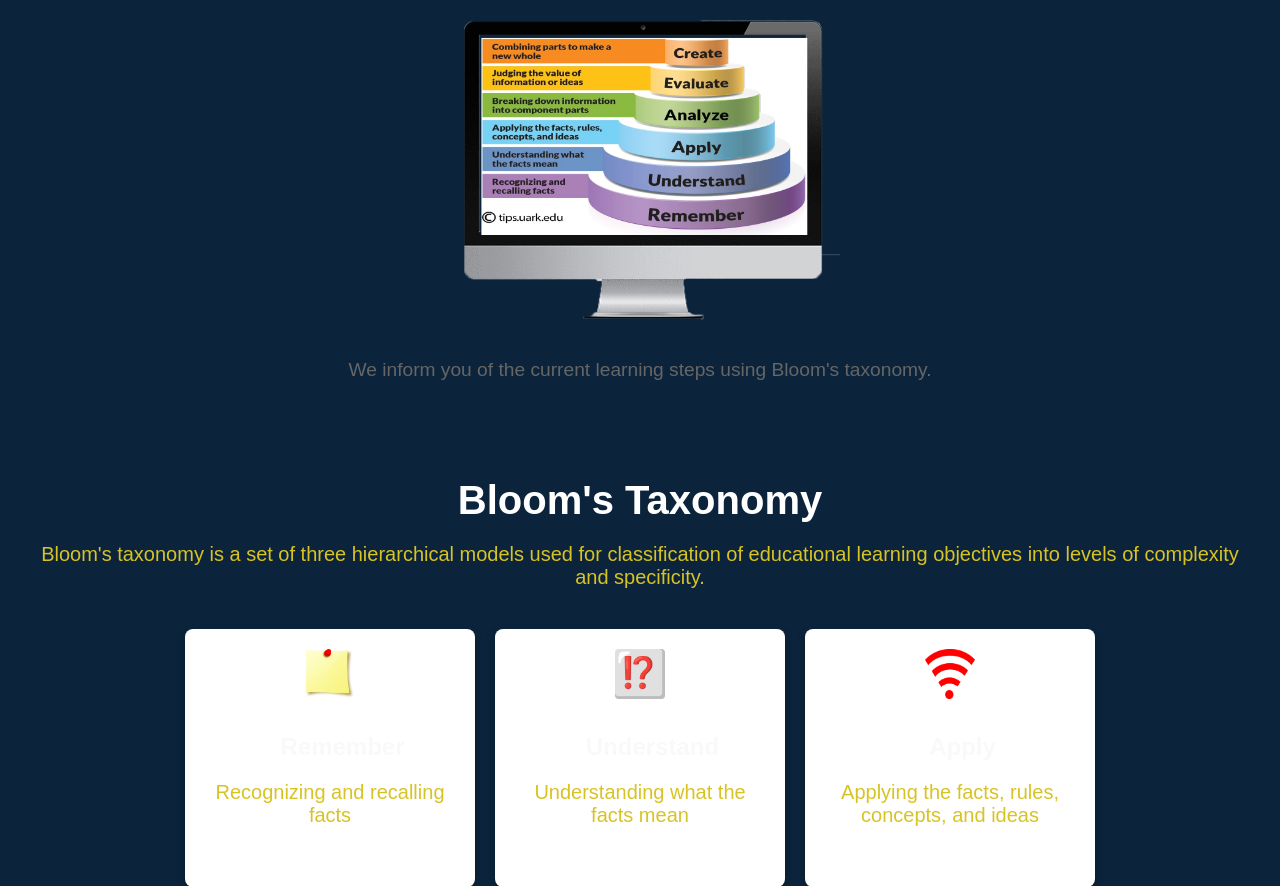
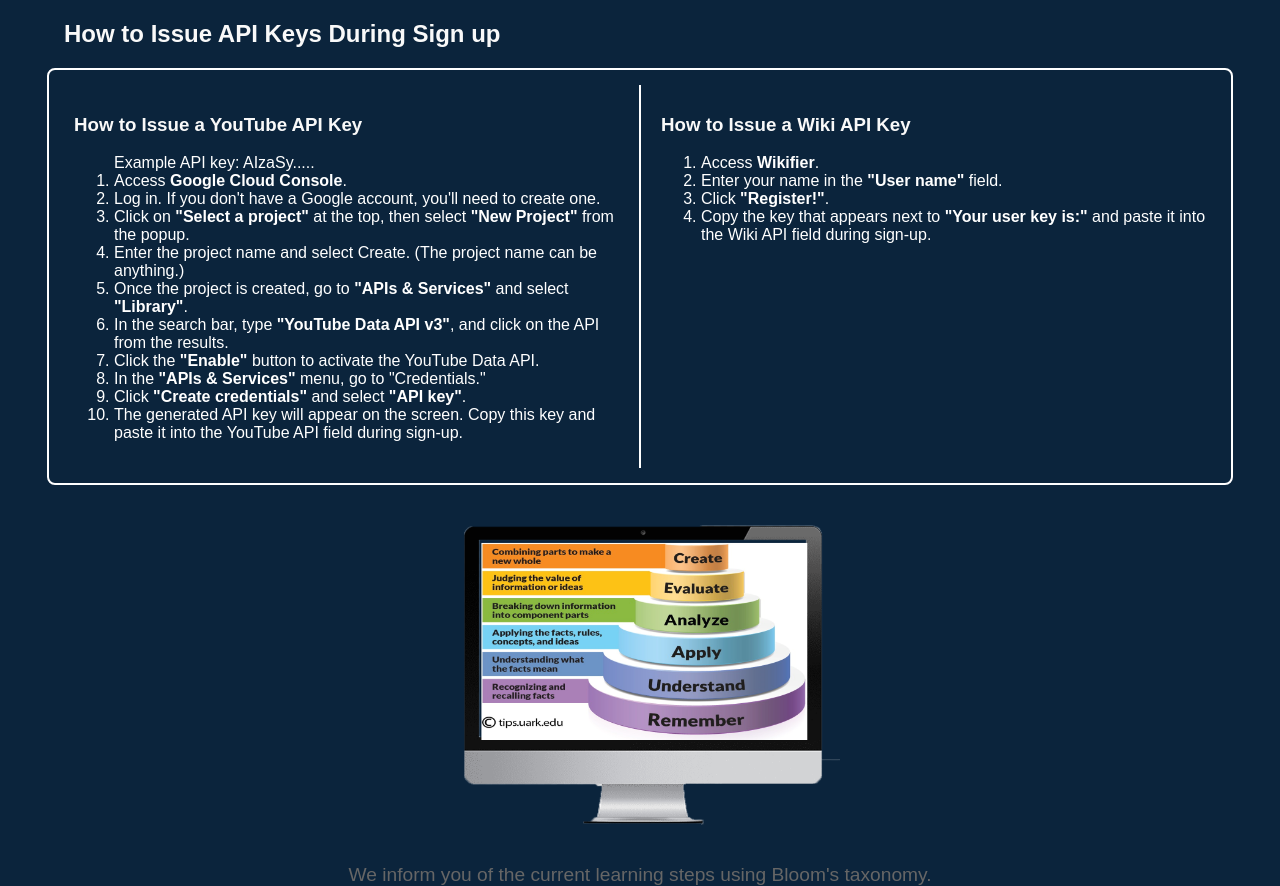
Before and after one commit to marchsnowrabbit/BloomHub, a Django app: page /guide/ in a window 1280 px wide; the page is wider, and only the part inside the window is pictured. Shown: the part 100-986 px from the top of that part. Run offline with Django 4.2, Linux system fonts and the light colour scheme; data that the repository does not hold is empty; some web fonts are replaced.

Commit message:
guide.html 수정

```diff
--- a/Bloom__hub/BloomHub/templates/guide.html
+++ b/Bloom__hub/BloomHub/templates/guide.html
@@ -44,6 +44,39 @@
             <a href="#" id="logout-link" style="display: none;">Logout</a>
         </div>
     </header>
+
+    <h2>How to Issue API Keys During Sign up</h2>
+<div class="api-keys-instructions">
+
+    <div class="api-section youtube-api">
+        <h3>How to Issue a YouTube API Key</h3>
+        <ol>
+            Example API key: AIzaSy.....
+            <li>Access <a href="https://console.cloud.google.com/" target="_blank">Google Cloud Console</a>.</li>
+            <li>Log in. If you don't have a Google account, you'll need to create one.</li>
+            <li>Click on <strong>"Select a project"</strong> at the top, then select <strong>"New Project"</strong> from the popup.</li>
+            <li>Enter the project name and select Create. (The project name can be anything.)</li>
+            <li>Once the project is created, go to <strong>"APIs & Services"</strong> and select <strong>"Library"</strong>.</li>
+            <li>In the search bar, type <strong>"YouTube Data API v3"</strong>, and click on the API from the results.</li>
+            <li>Click the <strong>"Enable"</strong> button to activate the YouTube Data API.</li>
+            <li>In the <strong>"APIs & Services"</strong> menu, go to "Credentials."</li>
+            <li>Click <strong>"Create credentials"</strong> and select <strong>"API key"</strong>.</li>
+            <li>The generated API key will appear on the screen. Copy this key and paste it into the YouTube API field during sign-up.</li>
+        </ol>
+    </div>
+
+    <div class="divider"></div>
+
+    <div class="api-section wiki-api">
+        <h3>How to Issue a Wiki API Key</h3>
+        <ol>
+            <li>Access <a href="https://www.wikifier.org/register.html" target="_blank">Wikifier</a>.</li>
+            <li>Enter your name in the <strong>"User name"</strong> field.</li>
+            <li>Click <strong>"Register!"</strong>.</li>
+            <li>Copy the key that appears next to <strong>"Your user key is:"</strong> and paste it into the Wiki API field during sign-up.</li>
+        </ol>
+    </div>
+</div>
 
     <div class="banner">
         <div class="image-content">
```
Also changed, not shown: Bloom__hub/BloomHub/templates/guidekor.html (+35 -0 lines).
